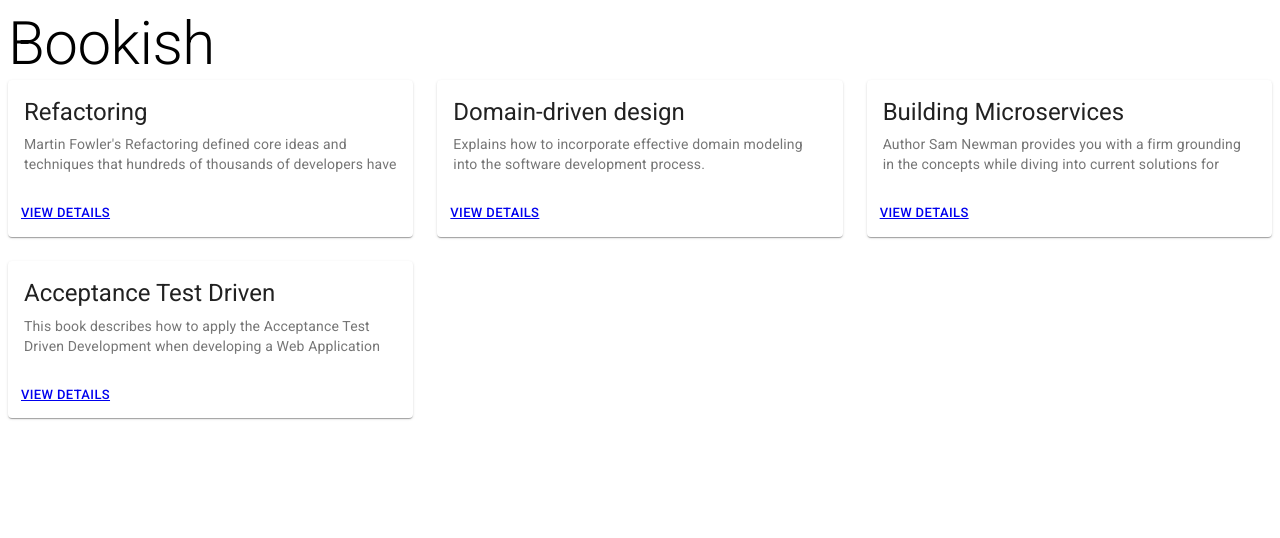
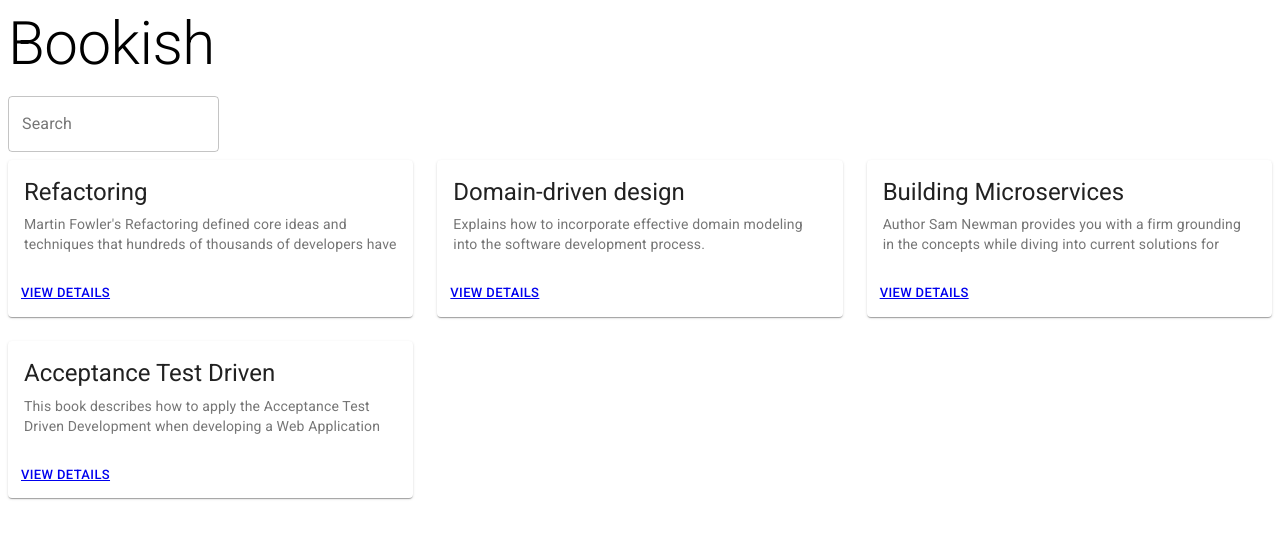
Before and after one commit to hannah-be/tdd-react, a React (Create React App) app: page / in a window 1280 px wide. Shown: the top 538 px of the page. Built offline with nearby package versions, Linux system fonts and the light colour scheme; data requests are answered from the project's data file.

Commit message:
ch6 first acceptance test pass

```diff
--- a/src/BookList/BookListContainer.js
+++ b/src/BookList/BookListContainer.js
@@ -1,11 +1,33 @@
-import React from "react";
+import React, { useState, useEffect } from "react";
+import { TextField } from "@material-ui/core";
+
 import { useRemoteService } from "../hooks";
-
 import BookList from "./BookList";
 
 const BookListContainer = () => {
-  const {data, loading, error} = useRemoteService('http://localhost:8080/books', []);
-  return <BookList books={data} loading={loading} error={error}/>;
+  const [term, setTerm] = useState('');
+  const { data, loading, error, setUrl } = useRemoteService(
+    "http://localhost:8080/books",
+    []
+  );
+
+  useEffect(() => {
+    setUrl(`http://localhost:8080/books?q=${term}`)
+  }, [term, setUrl]);
+
+  return (
+    <>
+      <TextField
+        label="Search"
+        value={term}
+        data-test="search"
+        onChange={(e) => setTerm(e.target.value)}
+        margin="normal"
+        variant="outlined"
+      />
+      <BookList books={data} loading={loading} error={error} />
+    </>
+  );
 };
 
 export default BookListContainer;
--- a/src/hooks.js
+++ b/src/hooks.js
@@ -1,8 +1,10 @@
 import { useState, useEffect } from "react";
 import axios from "axios";
 
-export const useRemoteService = (url, initial) => {
+export const useRemoteService = (initialUrl, initial) => {
     const [data, setData] = useState(initial);
+    const [url, setUrl] = useState(initialUrl);
+
     const [loading, setLoading] = useState(false);
     const [error, setError] = useState(false);
 
@@ -24,5 +26,5 @@ export const useRemoteService = (url, initial) => {
       fetchBooks();
     }, [url]);
 
-    return { data, loading, error };
+    return { data, loading, error , setUrl};
 }
```
Also changed, not shown: 2 other files (tests, documents, lock files or other folders).
